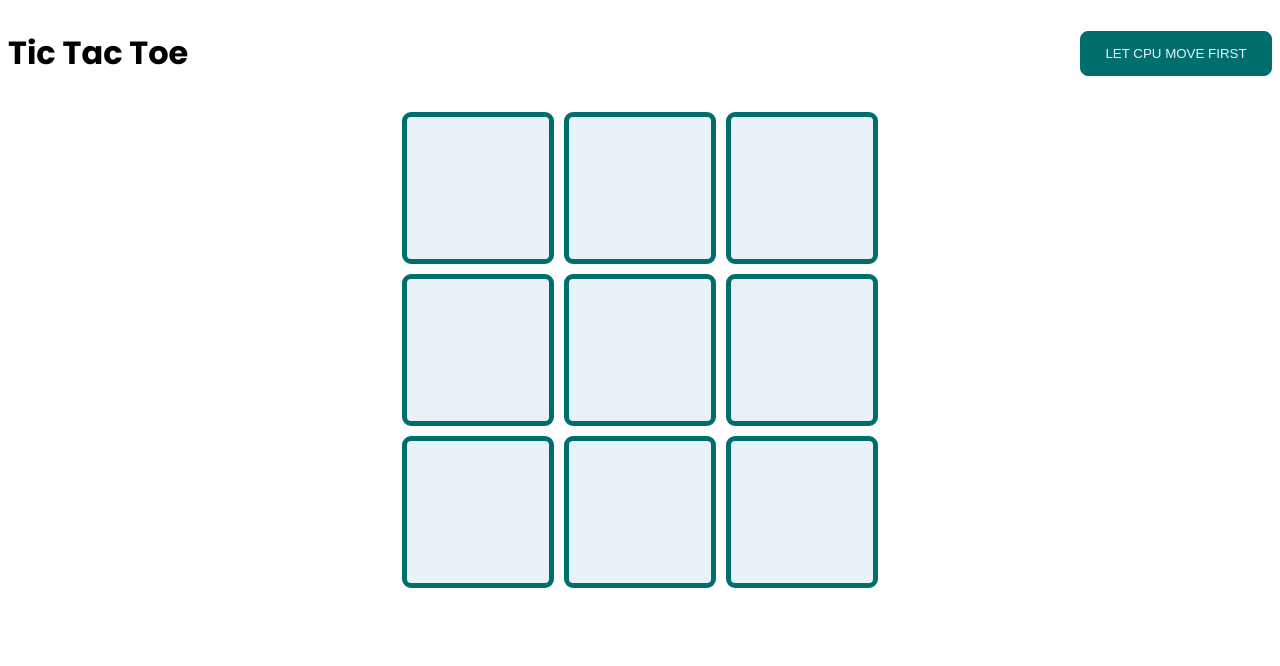
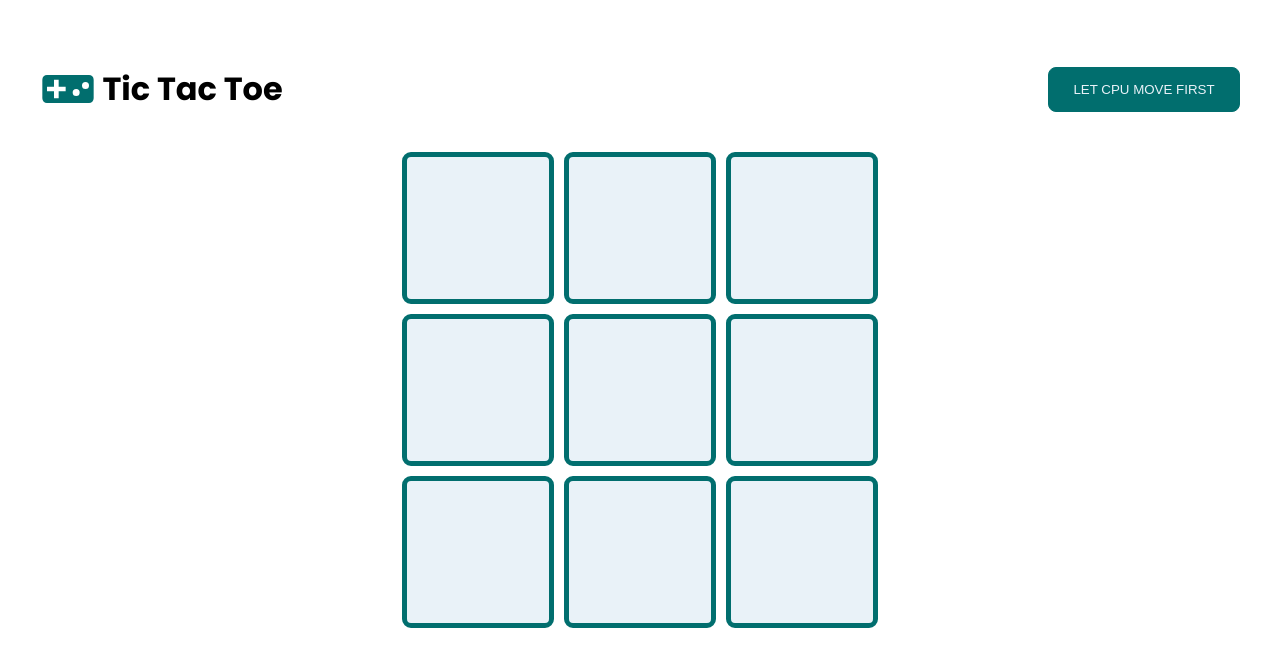
Before and after one commit to powermate25/tic-tac-toe, a plain HTML site: page index.html in a window 1280 px wide. Drawn offline with Linux system fonts and the light colour scheme; a web font is replaced by a local one.

Commit message:
Checkpoint save: Tic tac toe project progress. - Adding & styling game stats & dialog elements - UI styling progress.
* Next Step:
- Will fix cpu wining result not displaying
- will limit interactions after winner discovered
- Will track and fix bugs before final version

```diff
--- a/index.html
+++ b/index.html
@@ -9,7 +9,8 @@
     </head>
     <body>
         <div class="header-bar">
-            <h1>Tic Tac Toe</h1>
+            <h1 class="header-title"><svg xmlns="http://www.w3.org/2000/svg" fill="#016e6e" viewBox="0 0 24 24"><path d="M21,6H3A2,2 0 0,0 1,8V16A2,2 0 0,0 3,18H21A2,2 0 0,0 23,16V8A2,2 0 0,0 21,6M11,13H8V16H6V13H3V11H6V8H8V11H11M15.5,15A1.5,1.5 0 0,1 14,13.5A1.5,1.5 0 0,1 15.5,12A1.5,1.5 0 0,1 17,13.5A1.5,1.5 0 0,1 15.5,15M19.5,12A1.5,1.5 0 0,1 18,10.5A1.5,1.5 0 0,1 19.5,9A1.5,1.5 0 0,1 21,10.5A1.5,1.5 0 0,1 19.5,12Z" /></svg>
+                Tic Tac Toe</h1>
             <button class="cpu-first">LET CPU MOVE FIRST</button>
         </div>
         <dialog closedby="any" class="game-result-dialog">
--- a/script.js
+++ b/script.js
@@ -295,6 +295,7 @@ cpuFirstBtn.addEventListener(
 gameBoardContainer.addEventListener(
     "click", (e) => {
         e.preventDefault
+        if(e.target.className !== "gameboard-container"){
         clog("Target clicked id is: " +  e.target.id)
         player1moves.push(`${e.target.id.slice(1)}`)
         e.target.classList.add("occupied")
@@ -307,7 +308,7 @@ gameBoardContainer.addEventListener(
         clog("current board state: "), clog(currentBoardState)
         updateDisplay()
         checkForWinner()
-    }
+    } }
 )
 
 updateBoard()
--- a/style.css
+++ b/style.css
@@ -11,14 +11,30 @@
     box-sizing: border-box;
 }
 
-/* div {
-  border: 1px solid red;
-} */
+body {
+    padding: 2rem;
+    min-width: 600px;
+
+}
 
 .header-bar {
     display: flex;
     justify-content: space-between;
     align-items: center;
+
+
+}
+
+.header-title {
+    display: flex;
+    justify-content: start;
+    align-items: center;
+    gap: 0.4rem;
+    /* border: 1px solid red; */
+}
+
+.header-title svg {
+    width: 3.5rem;
 }
 
 .cpu-first {
```
Also changed, not shown: images/gamepad-logo.svg (added).
